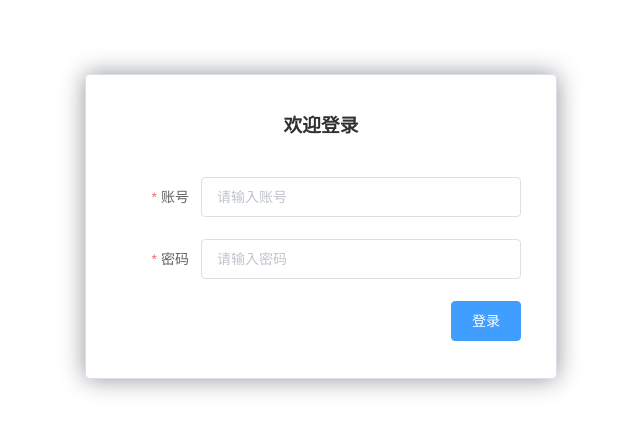
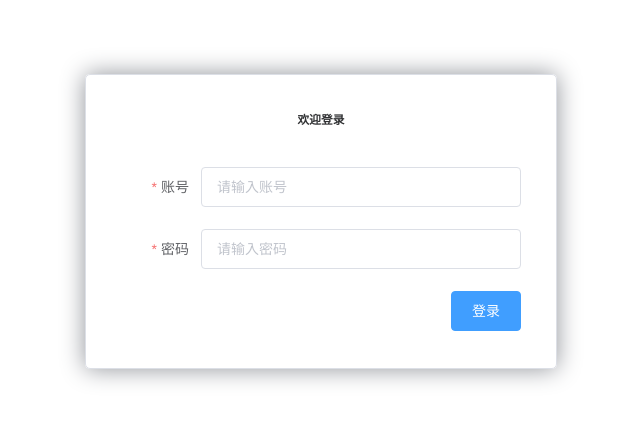
Before and after one commit to yashuabinbin/ff_website, a Vue app: page /#/login in a window 1280 px wide. Shown: the part 106-538 px from the top of the page, without its empty margins (319-959 px from the left). Built offline with nearby package versions, Linux system fonts and the light colour scheme.

Commit message:
修复 打包后样式丢失问题

```diff
--- a/src/components/index.vue
+++ b/src/components/index.vue
@@ -95,6 +95,10 @@
 </script>
 
 <style>
+  html,body {
+    font-size: 10px;
+  }
+
   .el-header,
   .el-footer {
     background-color: #b3c0d1;
--- a/src/components/login.vue
+++ b/src/components/login.vue
@@ -2,7 +2,7 @@
   <div>
     <el-form ref="loginForm" :model="loginForm" :rules="rules" label-width="80px" class="login-box">
       <h3 class="login-title">欢迎登录</h3>
-      <el-form-item label="账号" prop="username">
+      <el-form-item label="账号" prop="username" @keyup.enter.native="submitForm()">
         <el-input type="text" placeholder="请输入账号" v-model="loginForm.username"/>
       </el-form-item>
 
--- a/src/components/payInfoManage.vue
+++ b/src/components/payInfoManage.vue
@@ -64,7 +64,7 @@
 
     <el-col :span="24" class="toolbar">
       <!--列表-->
-      <el-table :data="payInfoList" :summary-method="getSummaries" scope="scope" border style="width: 100%">
+      <el-table :data="payInfoList" show-summary :summary-method="getSummaries" scope="scope" border style="width: 100%">
         <el-table-column label="合同号" prop="contractNum" width="150">
         </el-table-column>
 
```
Also changed, not shown: src/main.js (+4 -5 lines).
